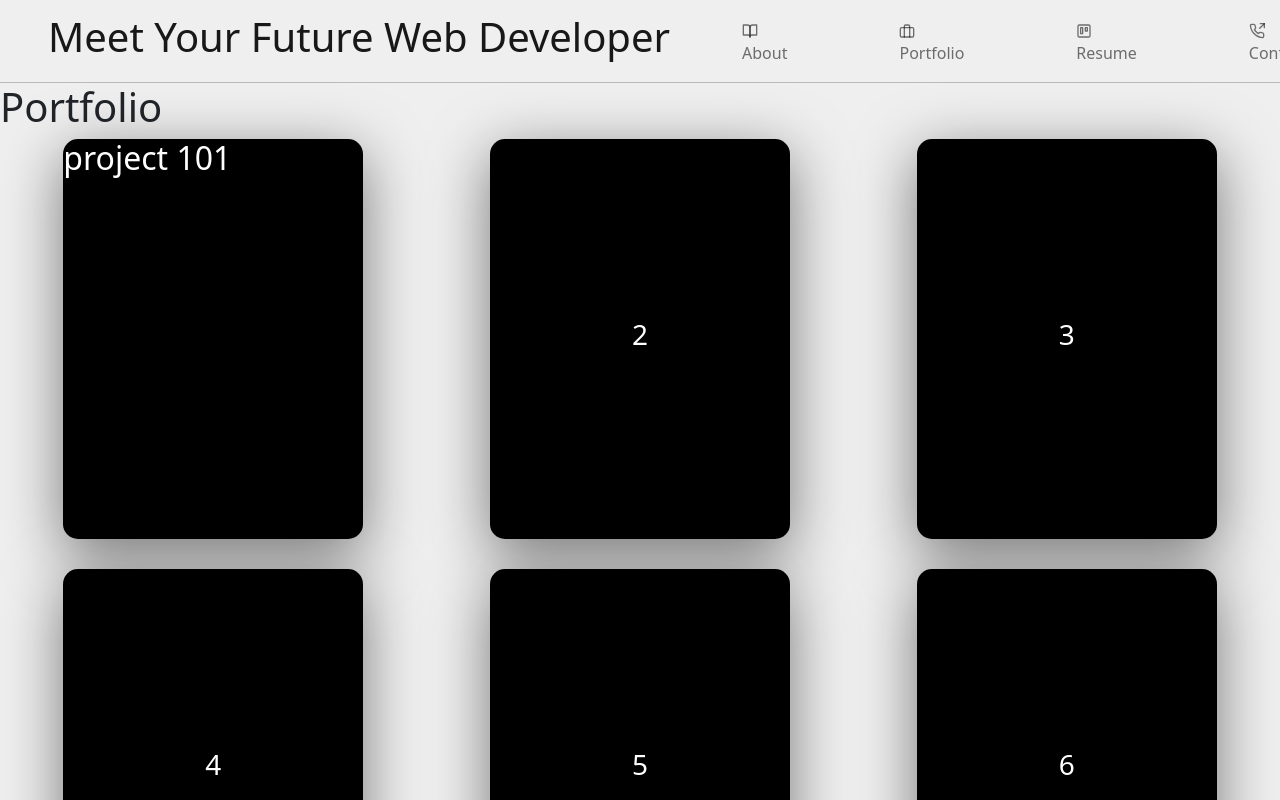
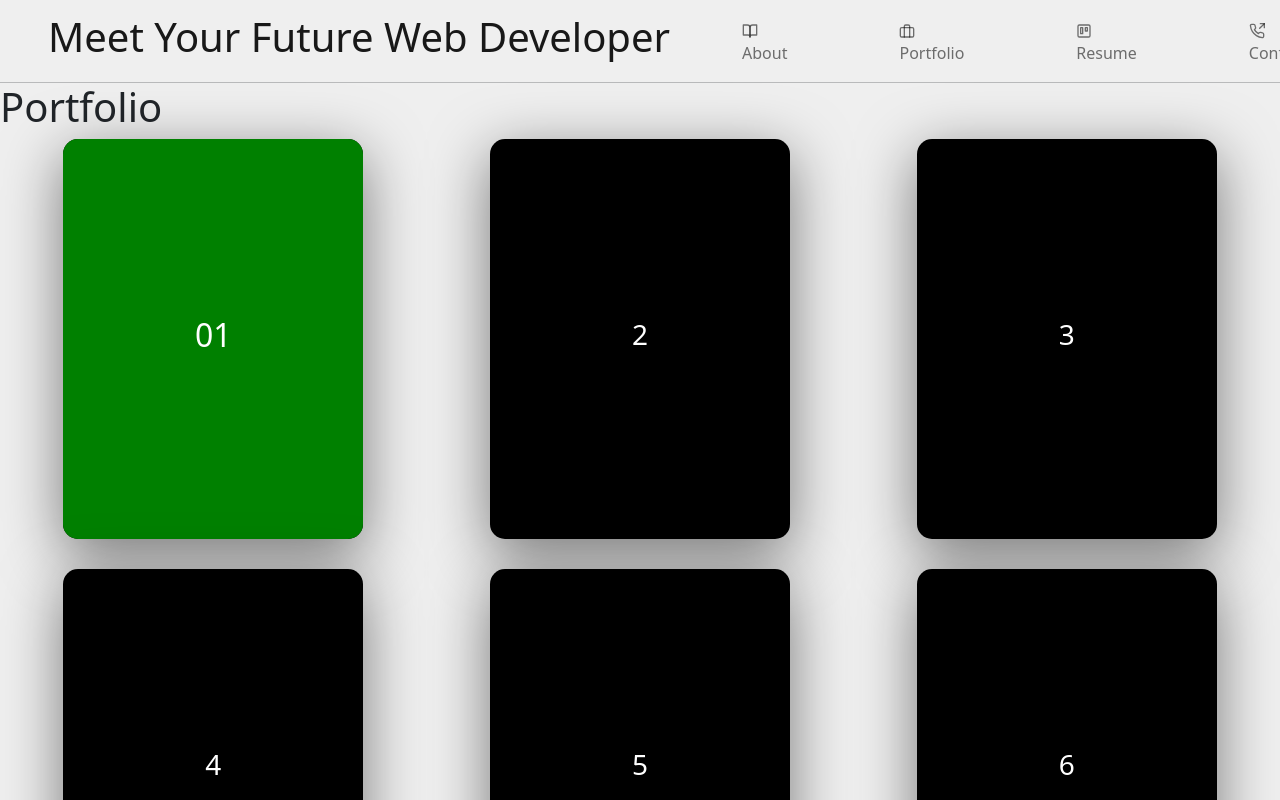
Before and after one commit to rprice000/portfolio-v2, a React (Create React App) app in the folder client/: page /portfolio in a window 1280 px wide. Shown: the top 800 px of the page. Built offline with nearby package versions, Linux system fonts and the light colour scheme.

Commit message:
fixed styling on cards in portfolio

```diff
--- a/client/src/pages/Portfolio/Portfolio.css
+++ b/client/src/pages/Portfolio/Portfolio.css
@@ -20,4 +20,36 @@
   height: 400px;
   border-radius: 15px;
   color: white;
+  position: relative;
 }
+
+
+.cards .face {
+  position: absolute;
+  bottom: 0;
+  left: 0;
+  width: 100%;
+  height: 100%;
+  display: flex;
+  justify-content: center;
+  align-items: center;
+}
+
+.cards .face.face1 {
+    box-sizing: border-box;
+    padding: 20px;
+}
+
+.cards .face.face2 {
+  transition: 0.5s;
+}
+
+.cards:hover .face.face2 {
+  height: 60px;
+}
+
+
+.cards:nth-child(1) .face.face2 {
+  background-color: green;
+  border-radius: 15px;
+}
```
